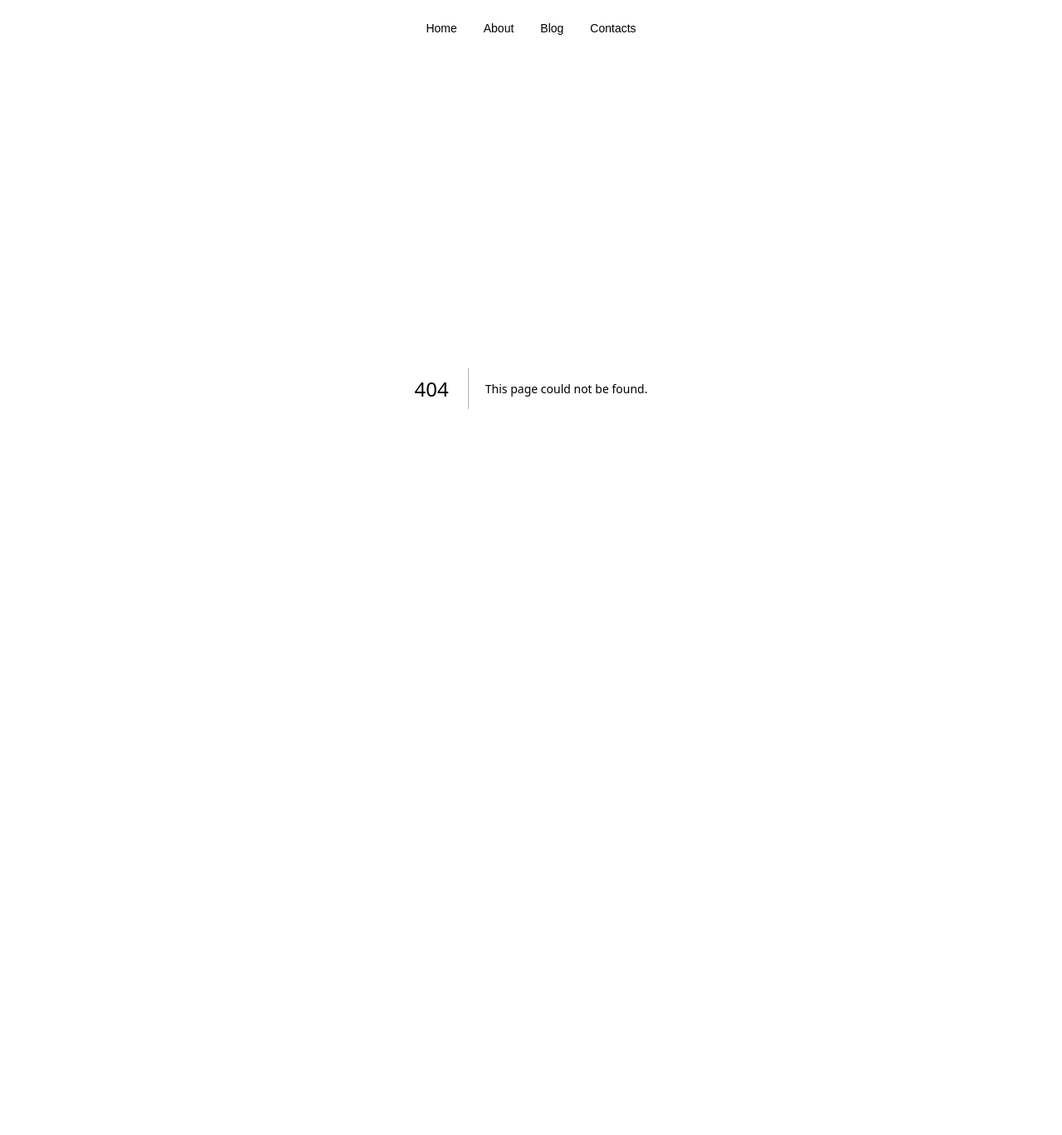
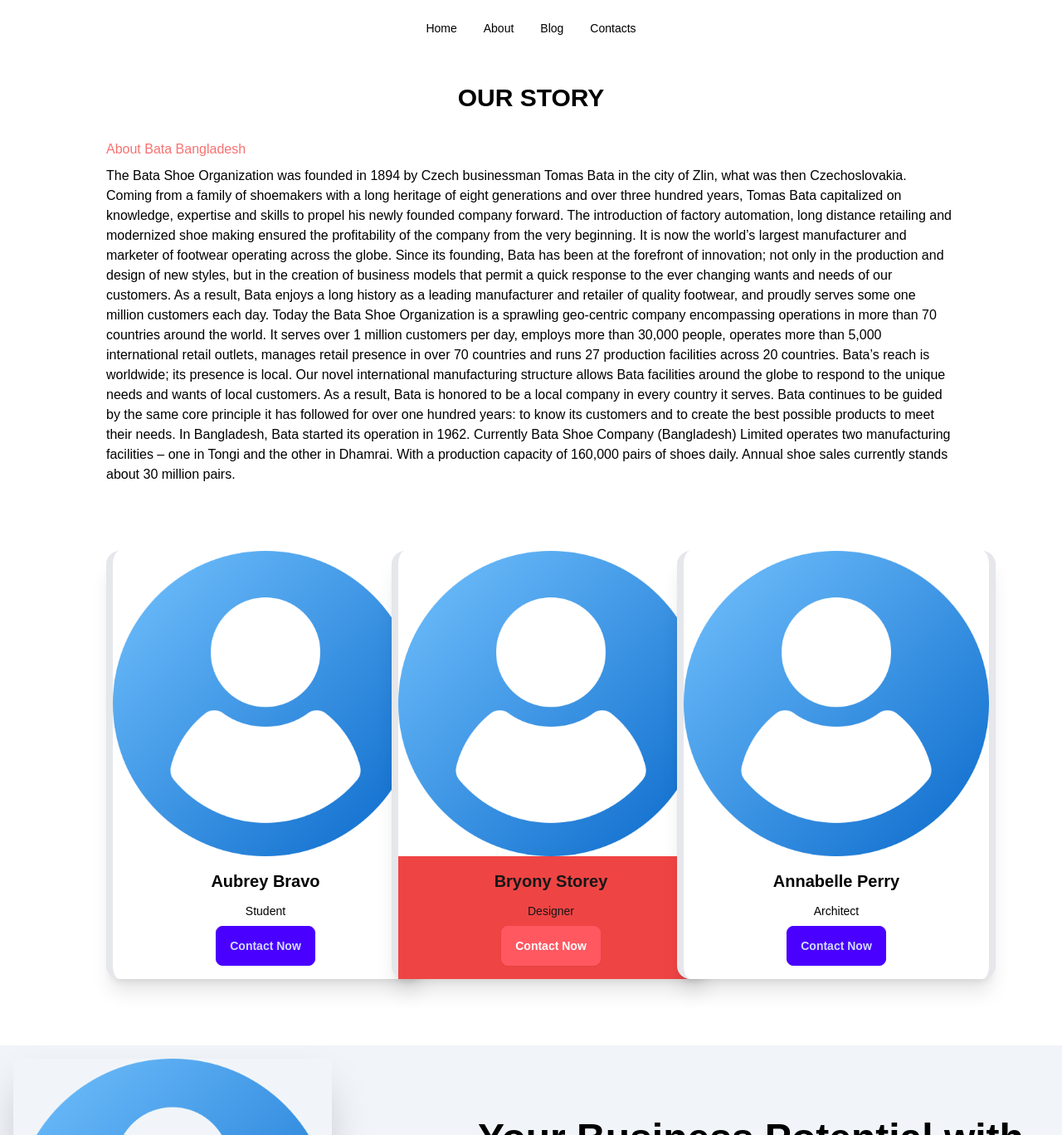
Before and after one commit to Fahmida-Faiza/school-college-demo, a Next.js app: page /about in a window 1280 px wide. Before the commit this address had no page. Shown: the top 1368 px of the page at 83% size. Before the commit the page ends 868 px from the top, so only its background shows below. Built offline with nearby package versions, Linux system fonts and the light colour scheme.

Commit message:
Added contact page

```diff
--- /dev/null
+++ b/src/app/about/page.jsx
@@ -0,0 +1,121 @@
+import Image from 'next/image'
+import React from 'react'
+
+function About() {
+    return (
+        <div>
+            <div className='mx-auto  w-[80%]  '>
+                <div className='text-black '>
+                    <h1 className='text-3xl font-bold text-center my-8'>OUR STORY</h1>
+                    <h2 className='text-red-400 my-2'>About Bata Bangladesh</h2>
+
+                    <p>The Bata Shoe Organization was founded in 1894 by Czech businessman Tomas Bata in the city of Zlin, what was then Czechoslovakia. Coming from a family of shoemakers with a long heritage of eight generations and over three hundred years, Tomas Bata capitalized on knowledge, expertise and skills to propel his newly founded company forward. The introduction of factory automation, long distance retailing and modernized shoe making ensured the profitability of the company from the very beginning. It is now the world’s largest manufacturer and marketer of footwear operating across the globe.
+
+                        Since its founding, Bata has been at the forefront of innovation; not only in the production and design of new styles, but in the creation of business models that permit a quick response to the ever changing wants and needs of our customers. As a result, Bata enjoys a long history as a leading manufacturer and retailer of quality footwear, and proudly serves some one million customers each day.
+
+                        Today the Bata Shoe Organization is a sprawling geo-centric company encompassing operations in more than 70 countries around the world. It serves over 1 million customers per day, employs more than 30,000 people, operates more than 5,000 international retail outlets, manages retail presence in over 70 countries and runs 27 production facilities across 20 countries.
+
+                        Bata’s reach is worldwide; its presence is local. Our novel international manufacturing structure allows Bata facilities around the globe to respond to the unique needs and wants of local customers. As a result, Bata is honored to be a local company in every country it serves. Bata continues to be guided by the same core principle it has followed for over one hundred years: to know its customers and to create the best possible products to meet their needs.
+
+                        In Bangladesh, Bata started its operation in 1962. Currently Bata Shoe Company (Bangladesh) Limited operates two manufacturing facilities – one in Tongi and the other in Dhamrai. With a production capacity of 160,000 pairs of shoes daily. Annual shoe sales currently stands about 30 million pairs.</p>
+                </div>
+
+                <div class="      grid  grid-cols-1 lg:grid-cols-3  my-20  gap-2" data-aos="fade-up"
+                    data-aos-duration="3000">
+                    <div>
+                        <div className="card card-compact text-black w-80 lg:w-96 md:w-80  shadow-xl border-x-8 bg-white">
+                            <figure>
+                                <Image
+                                    src="/9187604.png" width="700" height="1200"
+                                    className="" />
+                            </figure>
+                            <div className="card-body items-center text-center">
+                                <h2 className="card-title">Aubrey Bravo</h2>
+                                <p>Student</p>
+                                <div className="card-actions justify-end">
+                                    <button className="btn btn-primary">Contact Now</button>
+                                </div>
+                            </div>
+                        </div>
+                    </div>
+
+                    <div>
+                        <div className="card card-compact bg-base-100 w-80  lg:w-96 md:w-80 shadow-xl border-x-8">
+                            <figure>
+                                <Image
+                                    src="/9187604.png" width="700" height="1200"
+                                    className="" />
+                            </figure>
+                            <div className="card-body items-center text-center bg-red-500">
+                                <h2 className="card-title">Bryony Storey</h2>
+                                <p>Designer
+                                </p>
+                                <div className="card-actions justify-end">
+                                    <button className="btn btn-error text-white">Contact Now</button>
+                                </div>
+                            </div>
+                        </div>
+                    </div>
+
+                    <div>
+                        <div className="card card-compact text-black w-80 lg:w-96 md:w-80   shadow-xl border-x-8 bg-white">
+                            <figure>
+                                <Image
+                                    src="/9187604.png" width="1000" height="4000"
+                                    className="" />
+                            </figure>
+                            <div className="card-body items-center text-center">
+                                <h2 className="card-title">Annabelle Perry</h2>
+                                <p>Architect
+                                </p>
+                                <div className="card-actions justify-end">
+                                    <button className="btn btn-primary">Contact Now</button>
+                                </div>
+                            </div>
+                        </div>
+                    </div>
+
+                </div>
+
+
+
+
+
+
+
+
+
+            </div>
+
+
+
+
+
+
+            {/* 2nd card */}
+
+
+            <div className="hero bg-slate-100  text-black my-10">
+                <div className="hero-content flex-col lg:flex-row">
+                    <Image
+                        src="/9187604.png" width="1200" height="1200"
+
+                        className="max-w-sm rounded-lg shadow-2xl" />
+                    <div className='lg:pl-40'>
+                        <h1 className="text-5xl font-bold">Your Business Potential with Our Proven Strategies</h1>
+                        <p className="py-6">
+                            First your free consultant for 1 hour. We are waiting for your invitation. Give us an opportunity to work with you and give a boost to your business.
+
+
+                        </p>
+                        <button className="btn btn-error">Join With Us</button>
+                    </div>
+                </div>
+            </div>
+        </div>
+
+
+    )
+}
+
+export default About
--- /dev/null
+++ b/src/app/contacts/page.jsx
@@ -0,0 +1,57 @@
+import React from 'react'
+
+export default function ContactPage() {
+  return (
+    <div>
+
+<div
+  className="hero min-h-screen"
+  style={{
+    backgroundImage: "url(/slide-03.jpg)",
+  }}>
+
+
+</div>
+      <div className="hero  min-h-screen">
+        <div className="hero-content flex-col lg:flex-row-reverse">
+          <div className="text-center lg:text-left text-black">
+            <h1 className="text-5xl font-bold ">Contact now!</h1>
+            <p className="py-6">
+              Provident cupiditate voluptatem et in. Quaerat fugiat ut assumenda excepturi exercitationem
+              quasi. In deleniti eaque aut repudiandae et a id nisi.
+            </p>
+          </div>
+          <div className="card bg-base-100 w-full max-w-sm shrink-0 shadow-2xl">
+            <form className="card-body">
+              <div className="form-control">
+                <label className="label">
+                  <span className="label-text">Name</span>
+                </label>
+                <input type="text" placeholder="Name" className="input input-bordered" required />
+              </div>
+              <div className="form-control">
+                <label className="label">
+                  <span className="label-text">Email</span>
+                </label>
+                <input type="email" placeholder="Email" className="input input-bordered" required />
+              </div>
+              <div className="form-control">
+                <label className="label">
+                  <span className="label-text">Message</span>
+                </label>
+                <input
+                  type="text"
+                  placeholder="Write your message here"
+                  className="input input-bordered input-lg w-full" />
+
+              </div>
+              <div className="form-control mt-6">
+                <button className="btn btn-primary">Submit</button>
+              </div>
+            </form>
+          </div>
+        </div>
+      </div>
+    </div>
+  )
+}
```
